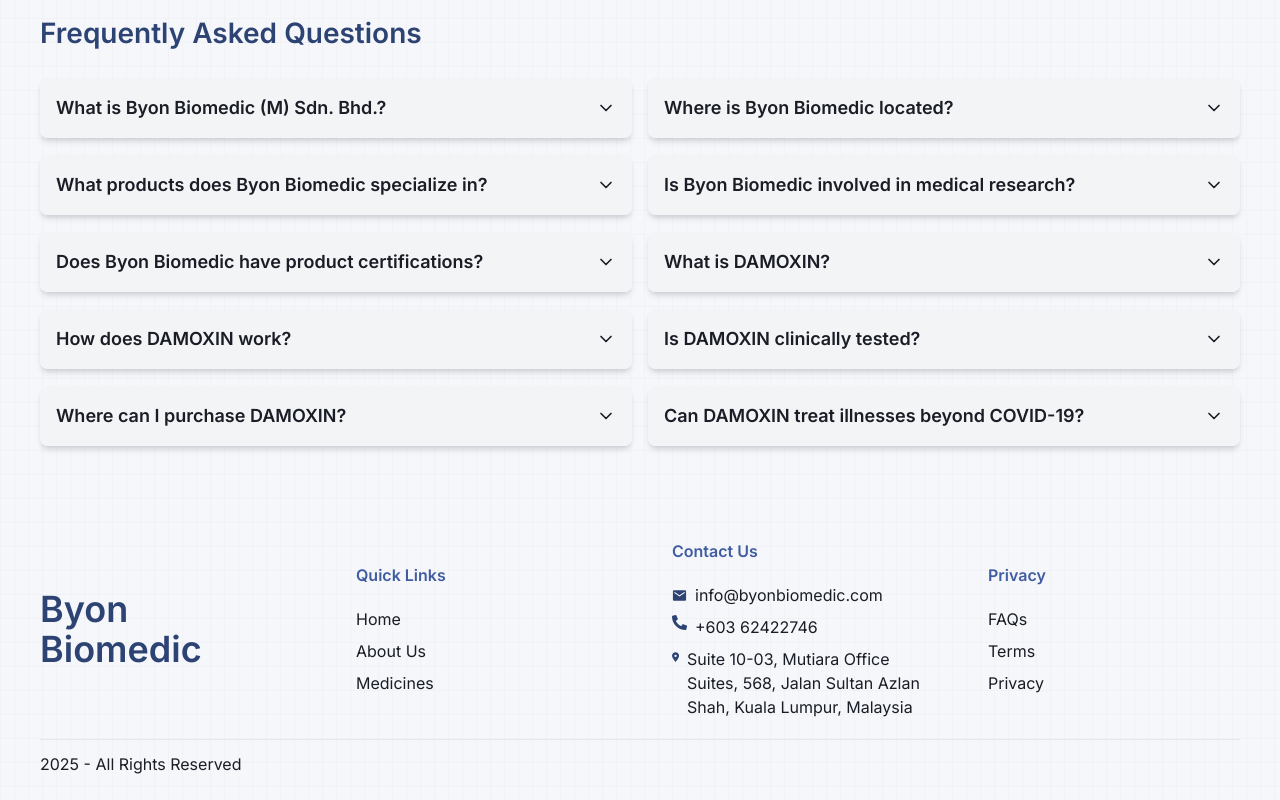
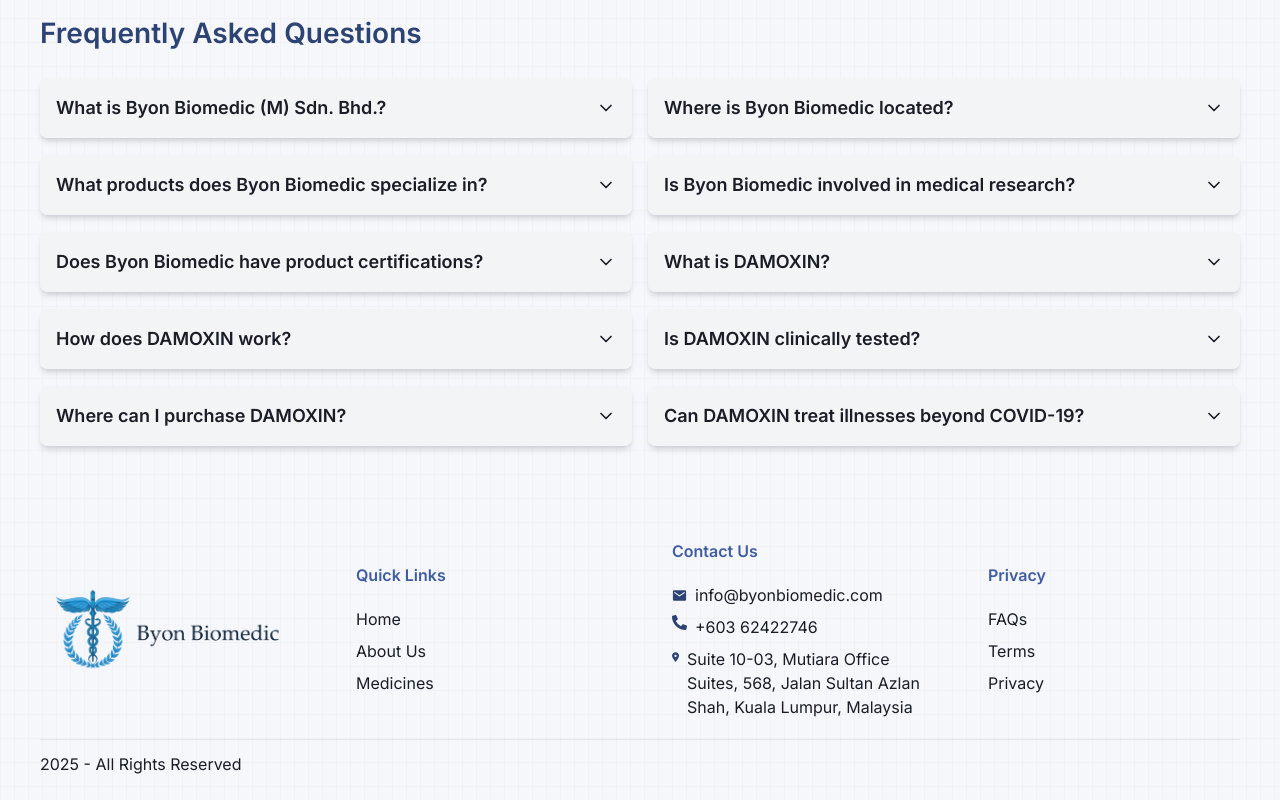
Before and after one commit to sai-ram-kaushik/byon-biomedic-website, a React (Vite) app: page / in a window 1280 px wide. Shown: the part 486-1286 px from the top of the page. Built offline with nearby package versions, Linux system fonts and the light colour scheme.

Commit message:
footerlogo

```diff
--- a/src/components/Footer.jsx
+++ b/src/components/Footer.jsx
@@ -10,9 +10,10 @@
             <div className="grid grid-cols-1 lg:grid-cols-4 items-center gap-5 lg:gap-16">
                <div className="flex flex-col items-start gap-3">
                   <Link to="/">
-                     <h2 className="text-3xl lg:text-4xl font-bold text-secondary">
+                     <img src= "./public/ByonfullLogo.png" />
+                     {/* <h2 className="text-3xl lg:text-4xl font-bold text-secondary">
                         Byon Biomedic
-                     </h2>
+                     </h2> */}
                   </Link>
                </div>
 
```
Also changed, not shown: public/ByonfullLogo.png (added).
